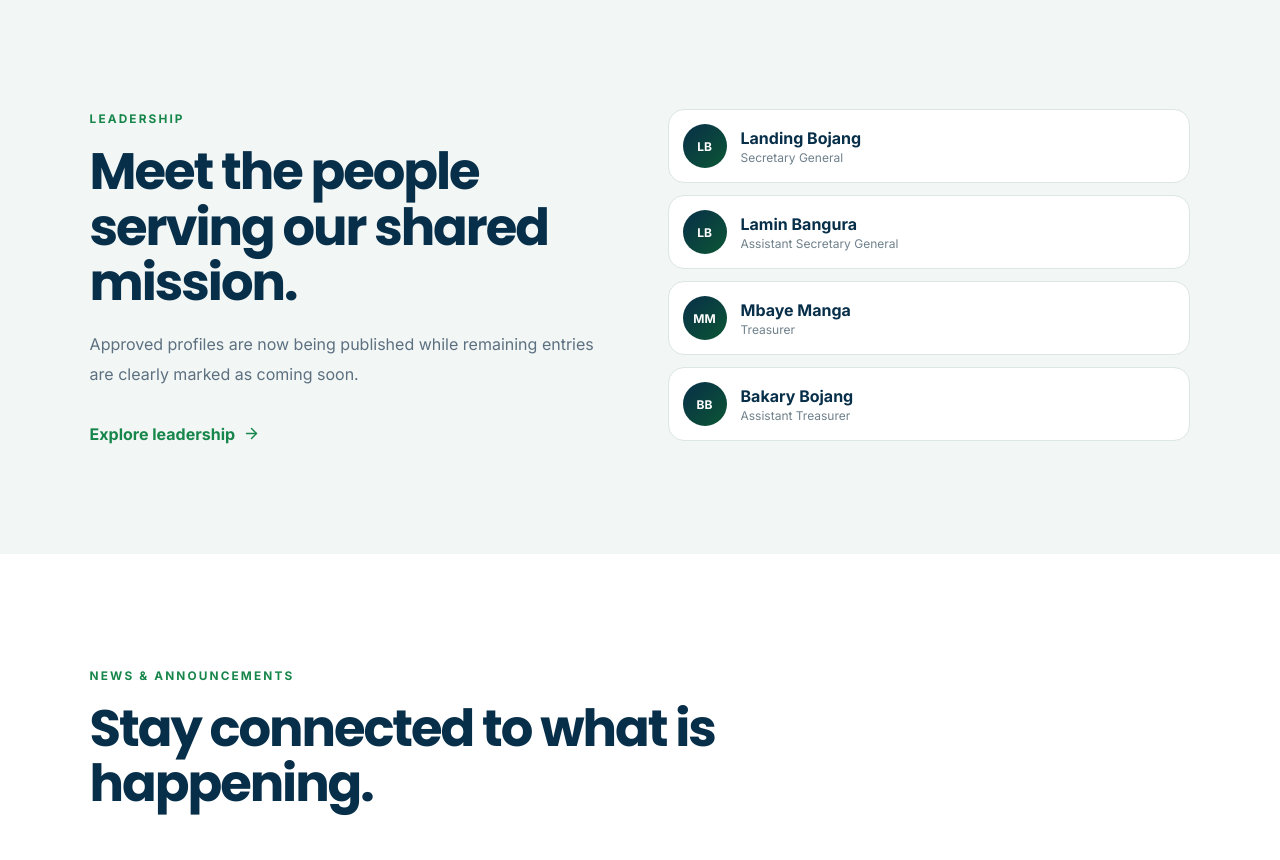
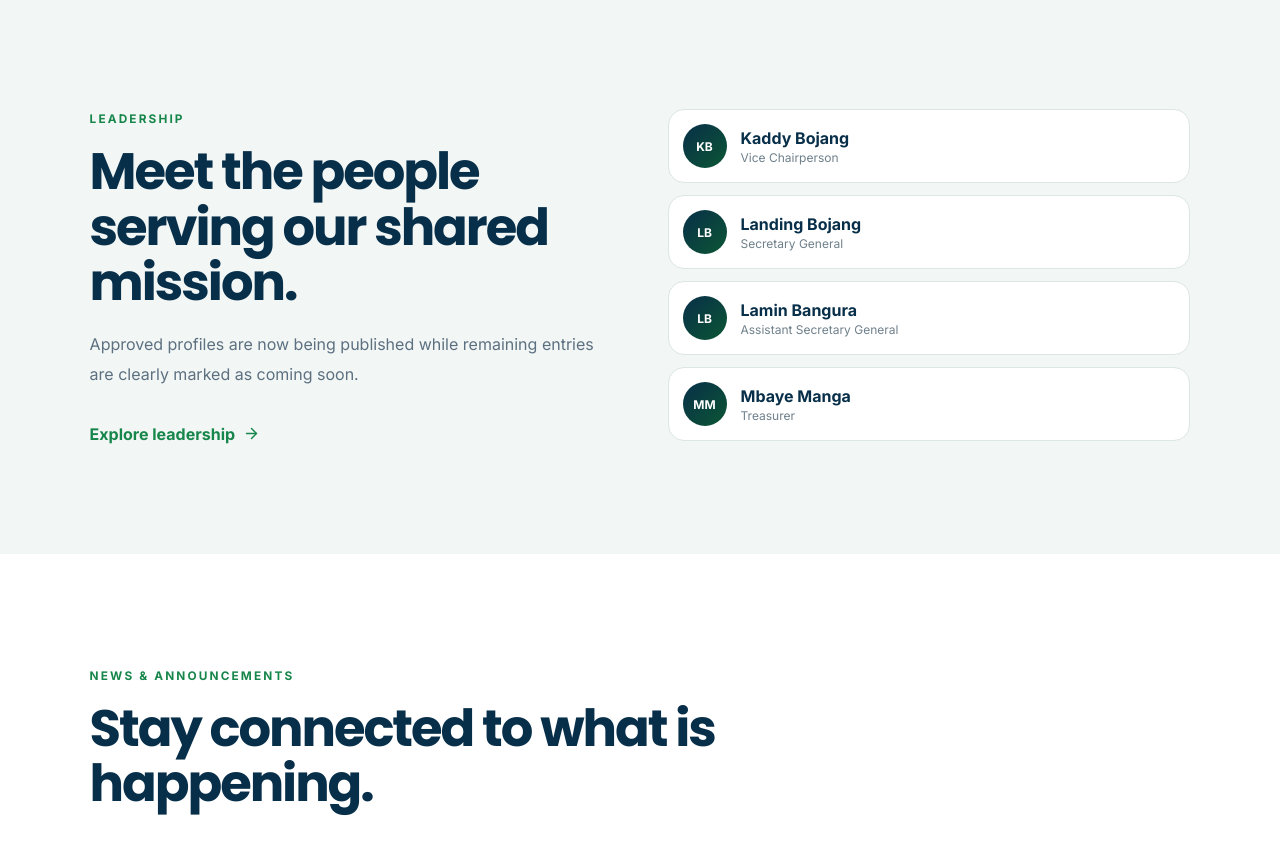
Before and after one commit to B-a93/sangajor-association, a React (Vite) app: page / in a window 1280 px wide. Shown: the part 3180-4040 px from the top of the page. Built offline with nearby package versions, Linux system fonts and the light colour scheme.

Commit message:
Complete Kaddy and Banna executive profiles

```diff
--- a/src/App.tsx
+++ b/src/App.tsx
@@ -24,7 +24,13 @@ type Executive = {
 
 const executives: Executive[] = [
   { slug:'omar-bah', name:'Omar Bah', role:'Chairman', status:'pending' },
-  { slug:'kaddy-bojang', name:'Kaddy Bojang', role:'Vice Chairperson', location:'Kanilai, The Gambia', occupation:'Homemaker', status:'pending' },
+  {
+    slug:'kaddy-bojang', name:'Kaddy Bojang', role:'Vice Chairperson', location:'Kanilai, The Gambia', occupation:'Homemaker',
+    bio:'Kaddy Bojang serves as Vice Chairperson of the SANGAJOR B.C.S Class of 2008 Association. A proud former student of SANGAJOR Basic Cycle School, she is committed to supporting the Association through cooperation, responsible leadership and service. As a homemaker, she values care, patience, unity and the strength of working together. In her leadership role, she is dedicated to supporting the Chairperson, encouraging member participation and helping create a welcoming Association in which every member feels respected, heard and valued.',
+    reason:'I accepted this leadership role because I want to serve our Association, support its members and contribute to the growth of the community that helped shape us. I believe leadership is an opportunity to listen, cooperate and help turn our shared goals into meaningful action.',
+    vision:'My vision is to help build a united, active and supportive Association that creates opportunities for members, gives back to our former school and contributes positively to the wider community. I hope to encourage cooperation, respect and meaningful participation throughout our tenure.',
+    status:'complete'
+  },
   {
     slug:'landing-bojang', name:'Landing Bojang', role:'Secretary General', location:'Kanfenda / Sanchaba Sulay Jobe, The Gambia', occupation:'Civil Servant', organisation:'The Gambia Police Force',
     bio:'Landing Bojang serves as Secretary General of the SANGAJOR B.C.S Class of 2008 Association. Born in Foni, he is a proud alumnus of SANGAJOR Basic Cycle School and an Economics graduate of the University of The Gambia. He brings experience in project management, organisational leadership, finance and education. Landing also serves as Assistant Auditor General of the Pan African Students Association and as a tutor in the Economics and Finance Department at the University of The Gambia. His service includes voluntary teaching and more than five years as Secretary General of his village football club.',
@@ -55,7 +61,13 @@ const executives: Executive[] = [
   },
   { slug:'saidou-jallow', name:'Saidou Jallow', role:'Auditor General', status:'pending' },
   { slug:'fatou-nyassi', name:'Fatou Nyassi', role:'Assistant Auditor General', status:'pending' },
-  { slug:'banna-bojang', name:'Banna Bojang', role:'Information & Public Relations Officer (IPRO)', occupation:'Chef | Founder, Elegant Empire AI Studio', status:'pending' },
+  {
+    slug:'banna-bojang', name:'Banna Bojang', role:'Information & Public Relations Officer (IPRO)', occupation:'Chef | Founder, Elegant Empire AI Studio',
+    bio:'Banna Bojang serves as the Information and Public Relations Officer of the SANGAJOR B.C.S Class of 2008 Association. She is a chef and the Founder of Elegant Empire AI Studio, where she combines creativity, communication and digital innovation to help businesses and organisations strengthen their public presence. In her role as IPRO, she is committed to improving communication, promoting transparency, documenting the Association’s journey and ensuring that members remain informed, connected and engaged.',
+    reason:'I accepted this leadership role because I believe communication can unite people, build trust and turn shared ideas into action. I want to use my skills to serve the Association, strengthen member engagement and help preserve the legacy of our class for future generations.',
+    vision:'My vision is to build a strong and reliable communication system that keeps members informed, promotes the Association’s work and preserves our history. I hope to strengthen our public image, encourage participation and use digital platforms to connect members in The Gambia and abroad.',
+    motto:'There is no problem that cannot be solved through communication.', skills:['Communication','Public Relations','Media','Technology','Writing','Graphic Design'], status:'complete'
+  },
   { slug:'tida-bojang', name:'Tida Bojang', role:'Assistant Information & Public Relations Officer', status:'pending' },
   {
     slug:'demba-jammeh', name:'Demba Jammeh', role:'Programme Officer', location:'Brikama Town, The Gambia', occupation:'Civil Servant', organisation:'The Gambia National Petroleum Corporation (GNPC)',
@@ -96,7 +108,6 @@ const reasonsToJoin = [
   { icon: HandHeart, title: 'Contribute', text: 'Use your experience, ideas and skills to support members, our school and the wider community.' },
   { icon: History, title: 'Preserve Our Legacy', text: 'Help document the memories, milestones and achievements of the Class of 2008.' },
 ];
-const values = ['Unity', 'Service', 'Education', 'Accountability', 'Community', 'Development'];
 const navItems = [['Home','#/'],['About','#/about'],['Leadership','#/leadership'],['Membership','#/membership'],['Focus Areas','#/focus'],['Updates','#/updates'],['Our Journey','#/journey'],['Contact','#/contact']];
 
 function useRoute(){const read=()=>window.location.hash.replace('#','')||'/';const[route,setRoute]=useState(read);useEffect(()=>{const handler=()=>{setRoute(read());window.scrollTo({top:0,behavior:'smooth'});};window.addEventListener('hashchange',handler);return()=>window.removeEventListener('hashchange',handler);},[]);return route;}
```
